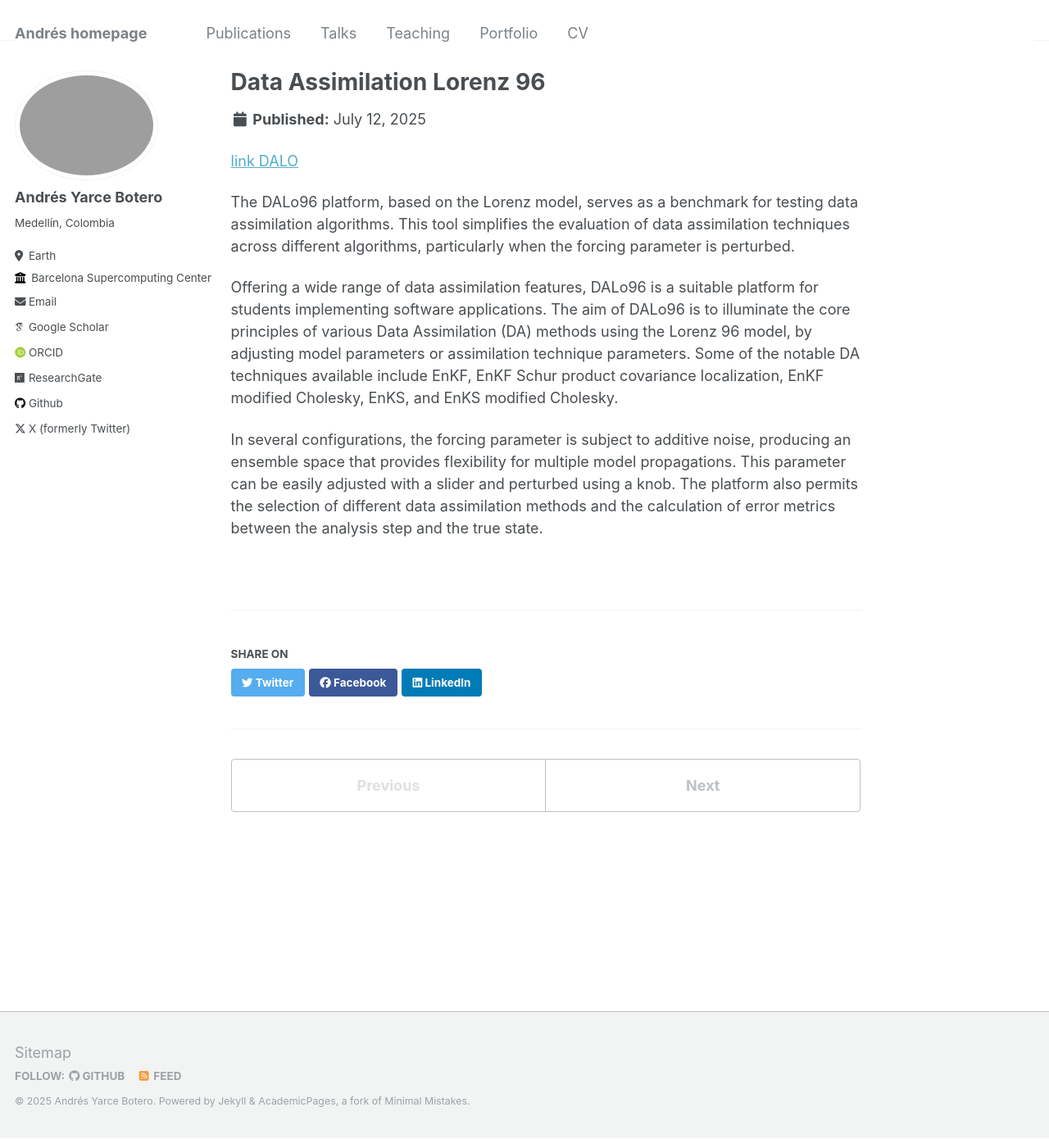
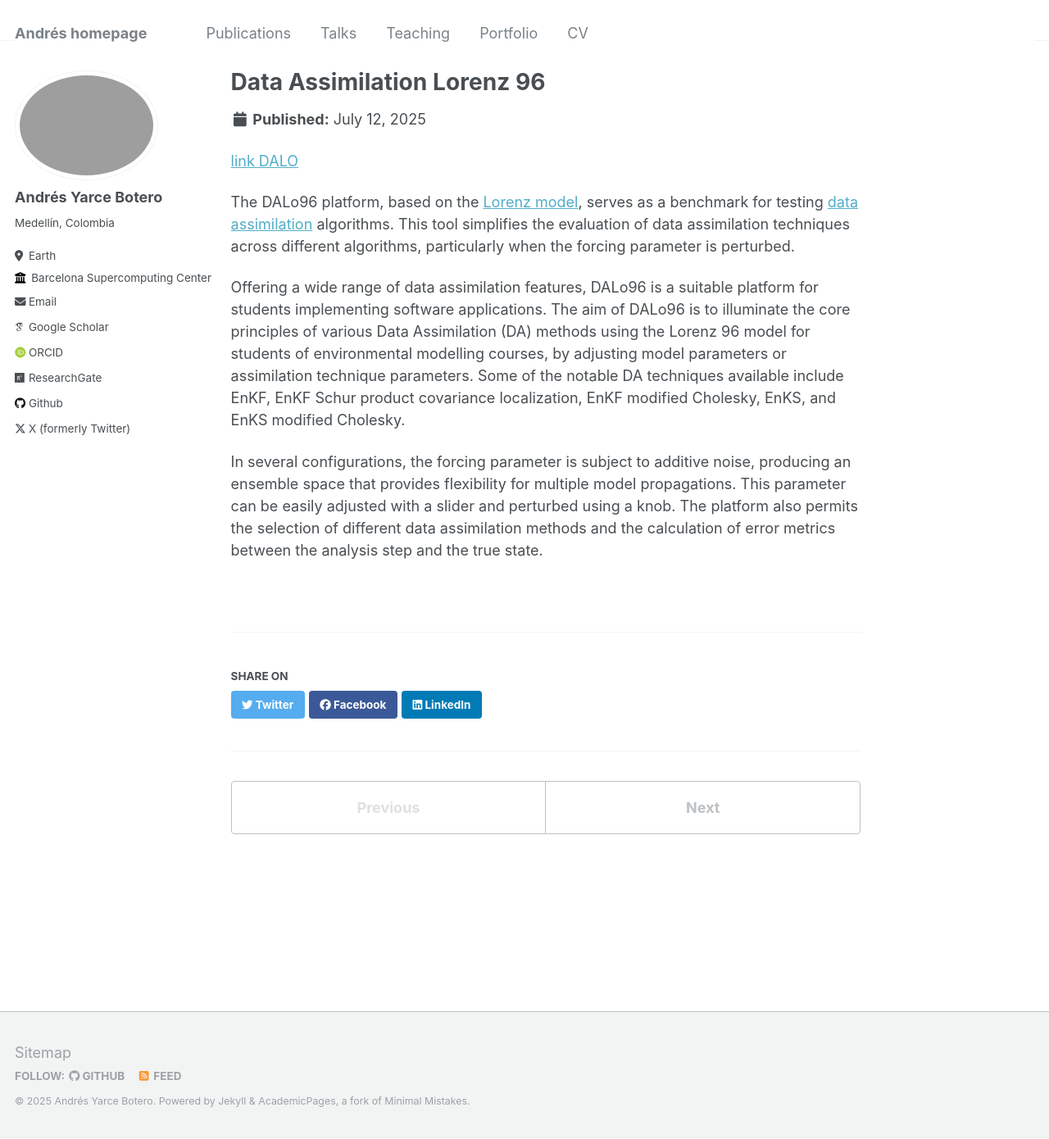
Before and after one commit to ayarceb/ayarceb.github.io, a Jekyll site: the page built from _portfolio/portfolio-1.md, in a window 1280 px wide and 1390 px high. Shown: the whole window at 82% size. Built offline with Jekyll 4.4.1, drawn with Linux system fonts in a browser that asks for light colours; some web fonts are replaced.

Commit message:
Update portfolio-1.md
Update Dalo96

```diff
--- a/_portfolio/portfolio-1.md
+++ b/_portfolio/portfolio-1.md
@@ -8,8 +8,8 @@
 
 [link DALO](https://github.com/ayarceb/DALo96)
 
-The DALo96 platform, based on the Lorenz model, serves as a benchmark for testing data assimilation algorithms. This tool simplifies the evaluation of data assimilation techniques across different algorithms, particularly when the forcing parameter is perturbed.
+The DALo96 platform, based on the [Lorenz model](https://en.wikipedia.org/wiki/Lorenz_system), serves as a benchmark for testing [data assimilation](https://en.wikipedia.org/wiki/Data_assimilation) algorithms. This tool simplifies the evaluation of data assimilation techniques across different algorithms, particularly when the forcing parameter is perturbed.
 
-Offering a wide range of data assimilation features, DALo96 is a suitable platform for students implementing software applications. The aim of DALo96 is to illuminate the core principles of various Data Assimilation (DA) methods using the Lorenz 96 model, by adjusting model parameters or assimilation technique parameters. Some of the notable DA techniques available include EnKF, EnKF Schur product covariance localization, EnKF modified Cholesky, EnKS, and EnKS modified Cholesky.
+Offering a wide range of data assimilation features, DALo96 is a suitable platform for students implementing software applications. The aim of DALo96 is to illuminate the core principles of various Data Assimilation (DA) methods using the Lorenz 96 model for students of environmental modelling courses, by adjusting model parameters or assimilation technique parameters. Some of the notable DA techniques available include EnKF, EnKF Schur product covariance localization, EnKF modified Cholesky, EnKS, and EnKS modified Cholesky.
 
 In several configurations, the forcing parameter is subject to additive noise, producing an ensemble space that provides flexibility for multiple model propagations. This parameter can be easily adjusted with a slider and perturbed using a knob. The platform also permits the selection of different data assimilation methods and the calculation of error metrics between the analysis step and the true state.
```
